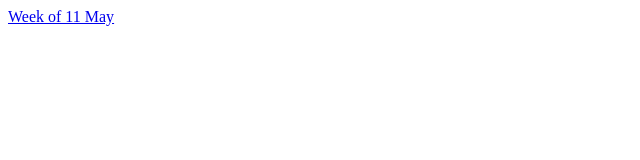
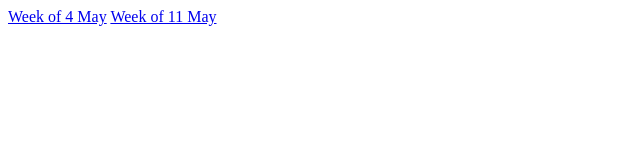
Before and after one commit to LCHSTest/LCHSTest.github.io, a plain HTML site: page index.html in a window 1280 px wide. Shown: the whole page, without its empty margins (0-640 px from the left). Drawn offline with Linux system fonts and the light colour scheme.

Commit message:
Update index.html

```diff
--- a/index.html
+++ b/index.html
@@ -1,5 +1,6 @@
 <!doctype html>
 <html><head><title><Assignments and Slides</title></head>
 <body>
+<a href="https://drive.google.com/folderview?id=0BymyB7k4bDN9OUpWd2tNbDE0Mm8&usp=sharing">Week of 4 May</a>
 <a href="https://drive.google.com/folderview?id=0BymyB7k4bDN9em9aUFZNMDhzVlE&usp=sharing">Week of 11 May</a>
 </body></html>
```
